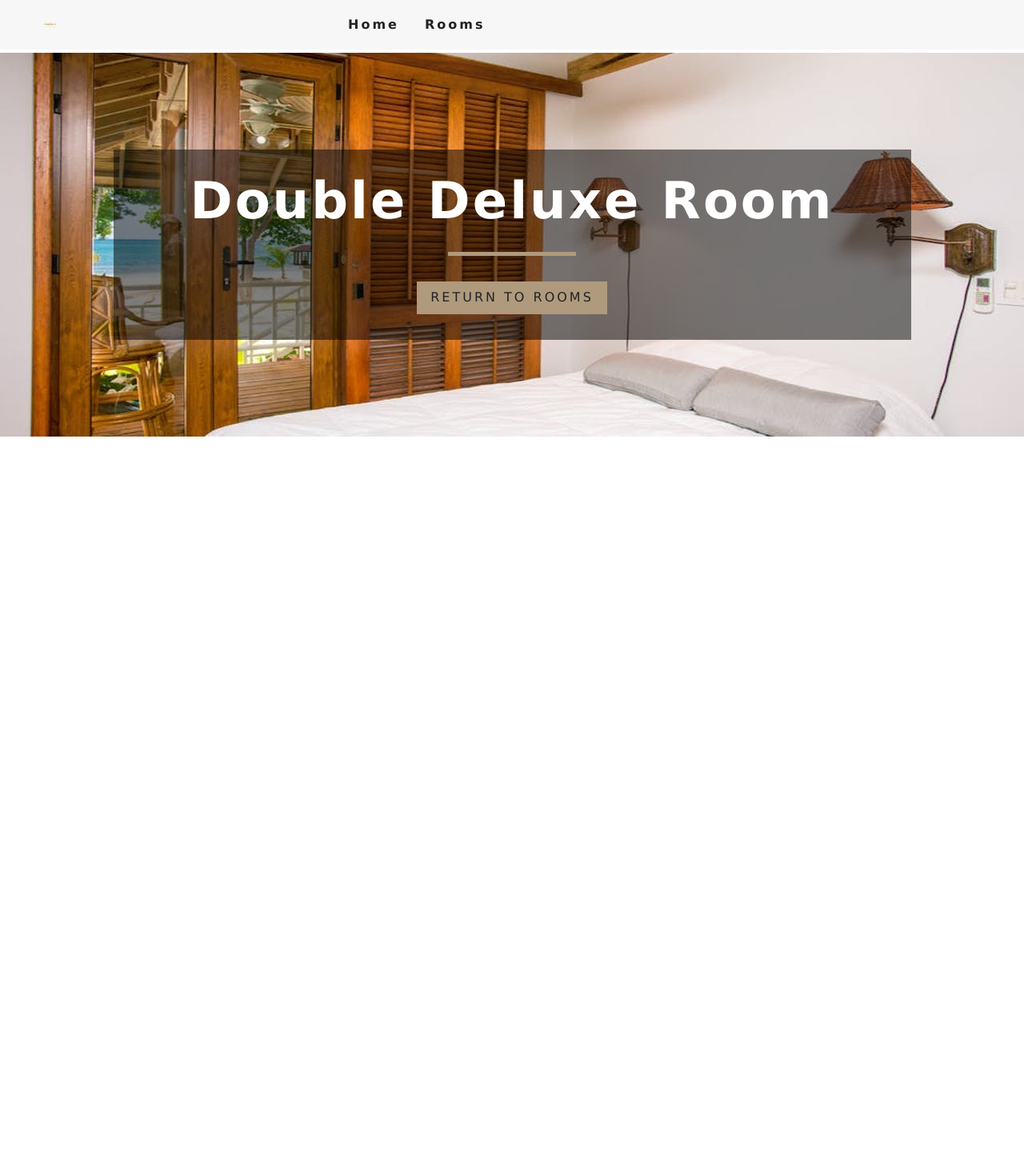
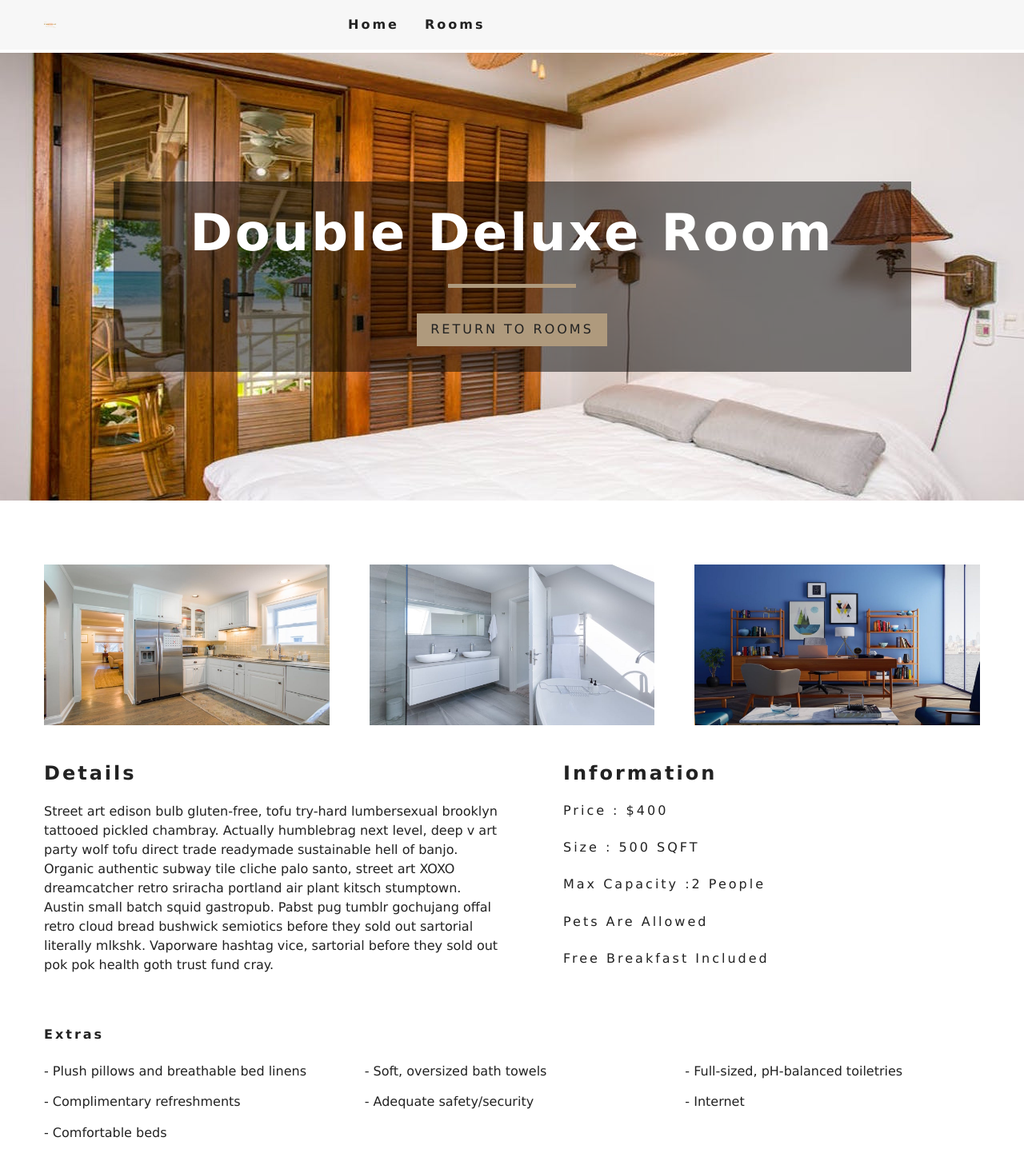
Before and after one commit to blizzardsflame/react-beachresort-landing, a React (Create React App) app: page /rooms/double-deluxe in a window 1280 px wide. Shown: the top 1462 px of the page at 80% size. Before the commit the page ends 800 px from the top, so only its background shows below. Built offline with nearby package versions, Linux system fonts and the light colour scheme.

Commit message:
7 - Room Component with details

```diff
--- a/src/components/StyledHero.js
+++ b/src/components/StyledHero.js
@@ -2,7 +2,7 @@
 import defaultImg from "../img/room-1.jpeg";
 
 const StyledHero = styled.header`
-  min-height: 60vh;
+  min-height: 70vh;
   background: url(${(props) => (props.img ? props.img : defaultImg)})
     center/cover no-repeat;
   display: flex;
--- a/src/pages/Room.js
+++ b/src/pages/Room.js
@@ -41,15 +41,48 @@
       pets,
       images,
     } = room;
+    const [mainImg, ...defaultImg] = images;
     return (
       <>
-        <StyledHero img={images[0] || this.state.defaultBcg}>
+        <StyledHero img={mainImg || this.state.defaultBcg}>
           <Banner title={`${name} room`}>
             <Link to="/rooms" className="btn-primary">
               Return To Rooms
             </Link>
           </Banner>
         </StyledHero>
+        <section className="single-room">
+          <div className="single-room-images">
+            {defaultImg.map((image, index) => (
+              <img key={index} src={image} alt={room} />
+            ))}
+          </div>
+          <div className="single-room-info">
+            <article className="desc">
+              <h3>Details</h3>
+              <p>{description}</p>
+            </article>
+            <article className="info">
+              <h3>Information</h3>
+              <h6>Price : ${price}</h6>
+              <h6>Size : {size} SQFT</h6>
+              <h6>
+                Max Capacity :
+                {capacity > 1 ? `${capacity} people` : `${capacity} person`}
+              </h6>
+              <h6>{pets ? "Pets Are Allowed" : "No Pets Allowed"}</h6>
+              <h6>{breakfast && "Free Breakfast Included"}</h6>
+            </article>
+          </div>
+        </section>
+        <section className="room-extras">
+          <h6>Extras</h6>
+          <ul className="extras">
+            {extras.map((item, index) => {
+              return <li key={index}>- {item} </li>;
+            })}
+          </ul>
+        </section>
       </>
     );
   }
```
